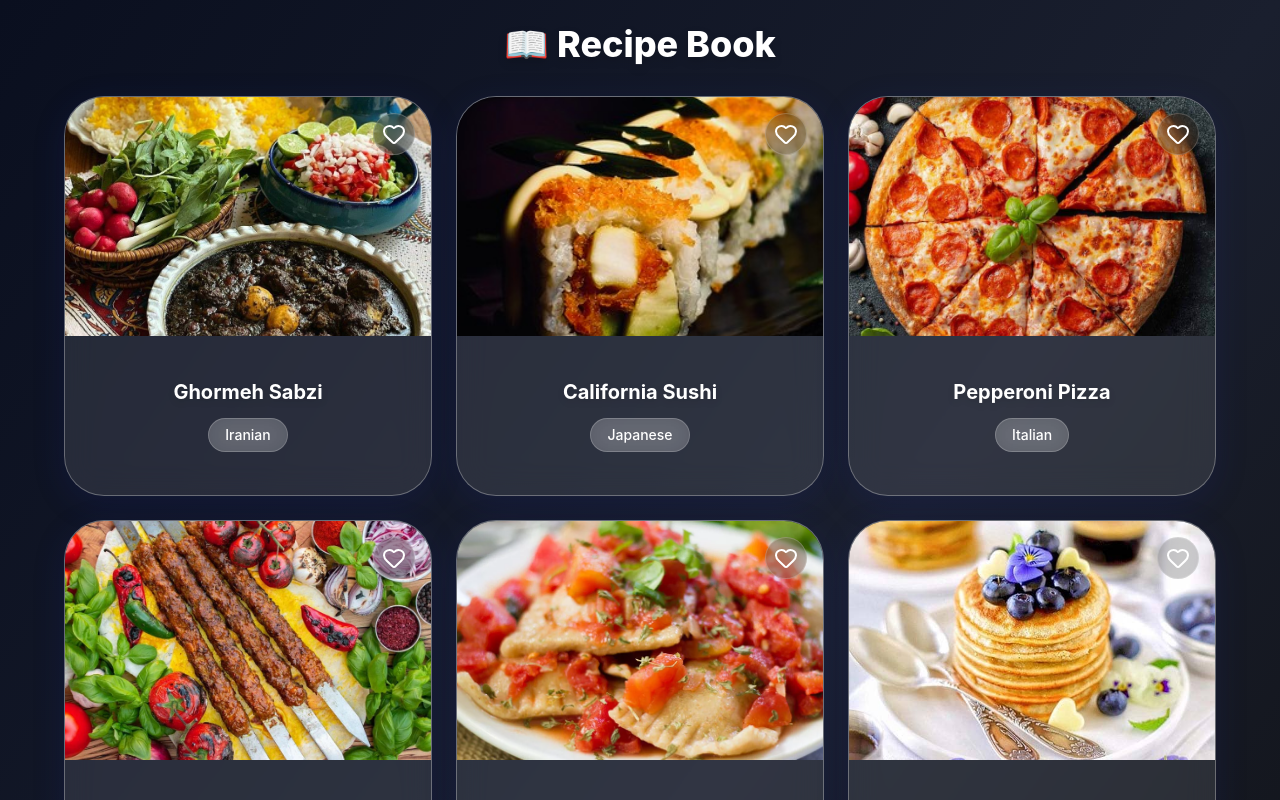
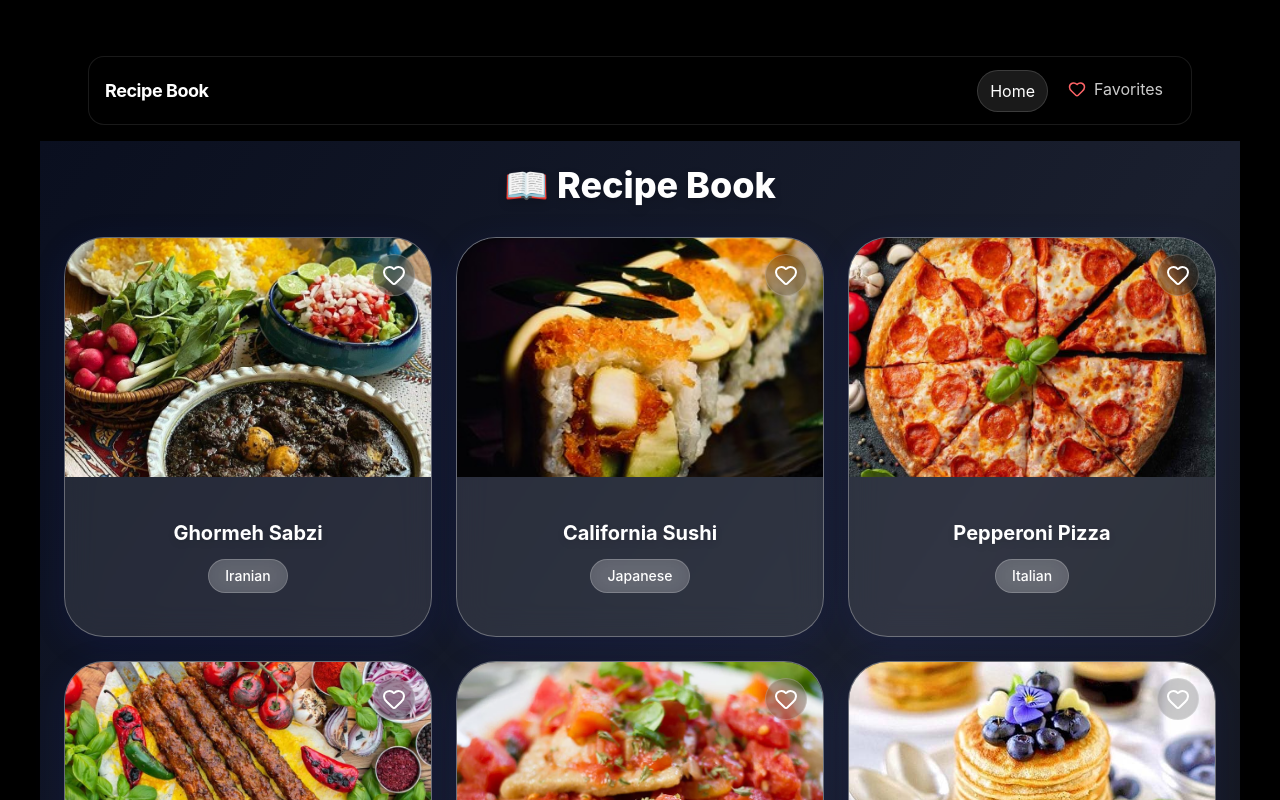
Before and after one commit to farbodft/Recipe-Book, a React (Vite) app: page / in a window 1280 px wide. Shown: the top 800 px of the page. Built offline with nearby package versions, Linux system fonts and the light colour scheme.

Commit message:
Update App with main wrapper and 404 route

```diff
--- a/src/App.jsx
+++ b/src/App.jsx
@@ -1,15 +1,19 @@
-/* eslint-disable no-unused-vars */
 import { BrowserRouter, Routes, Route } from "react-router-dom";
 import HomePage from "./pages/HomePage";
 import FavoritesPage from "./pages/FavoritesPage";
+import Navbar from "./components/Navbar";
 
 function App() {
   return (
     <BrowserRouter>
-      <Routes>
-        <Route path="/" element={<HomePage />} />
-        <Route path="/favorites" element={<FavoritesPage />} />
-      </Routes>
+      <main className="bg-black min-h-screen text-white p-10">
+        <Navbar />
+        <Routes>
+          <Route path="/" element={<HomePage />} />
+          <Route path="/favorites" element={<FavoritesPage />} />
+          <Route path="*" element={<HomePage />} />
+        </Routes>
+      </main>
     </BrowserRouter>
   );
 }
```
